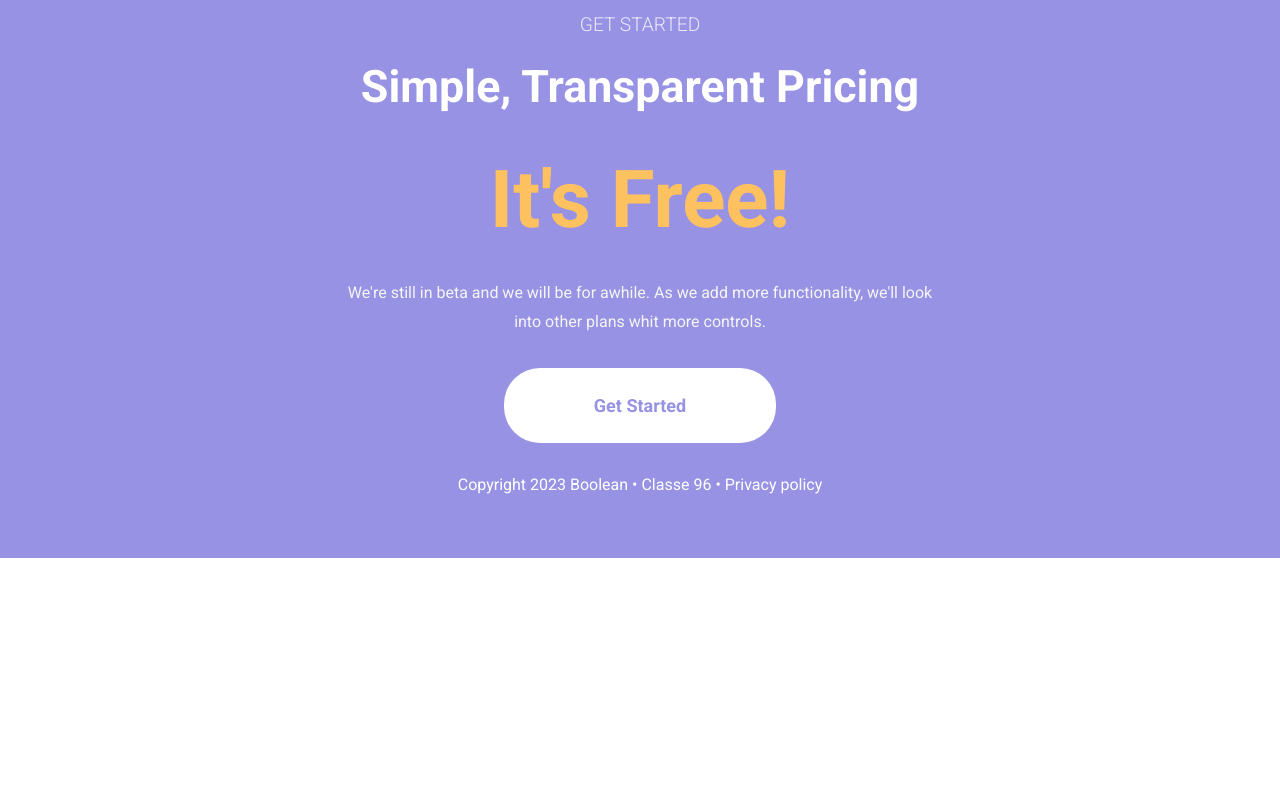
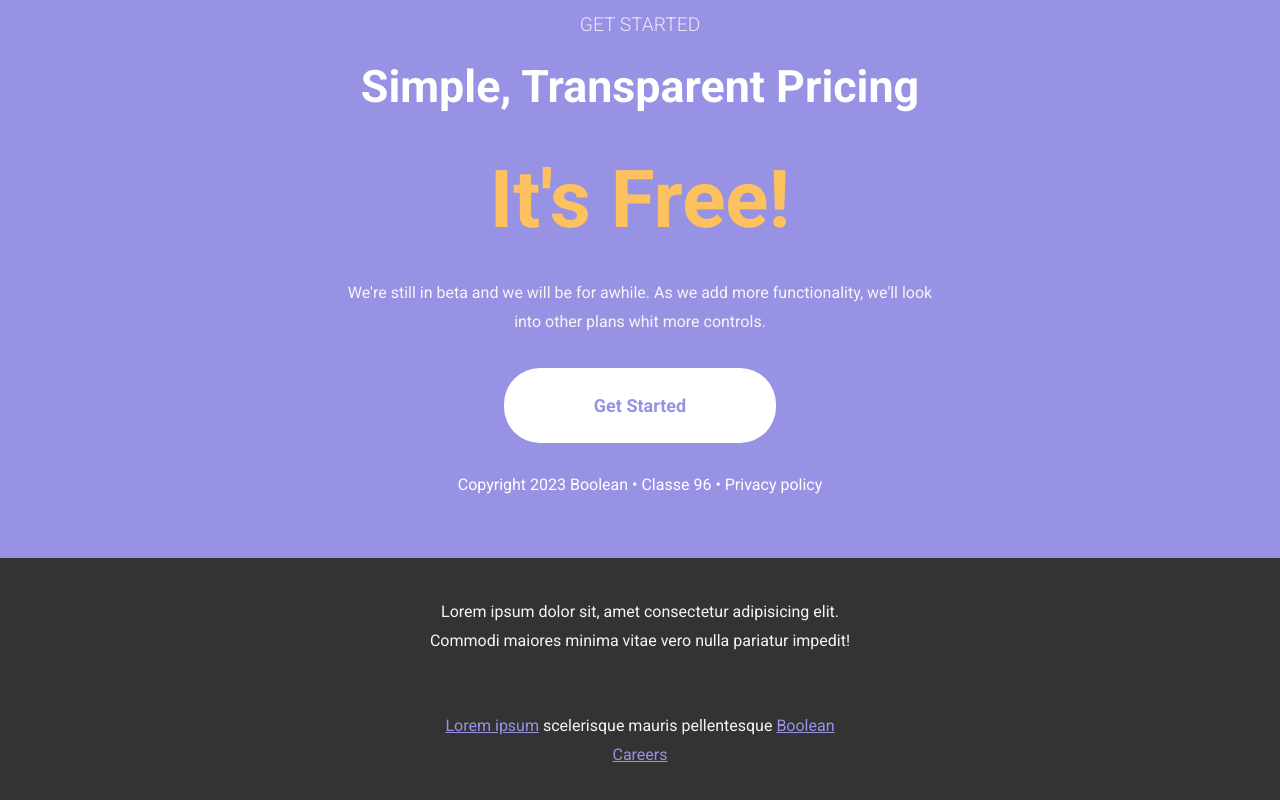
Before and after one commit to GianlucaGiardella/htmlcss-responsive-layout, a plain HTML site: page index.html in a window 1280 px wide. Shown: the part 5142-5942 px from the top of the page. Before the commit the page ends 5700 px from the top, so only its background shows below. Drawn offline with Linux system fonts and the light colour scheme.

Commit message:
Add footer whit media

```diff
--- a/assets/style.css
+++ b/assets/style.css
@@ -662,3 +662,38 @@ nav {
         font-size: 12px;
     }
 }
+
+/* footer */
+
+footer {
+    background-color: var(--jet);
+    padding: 2.5rem 0;
+}
+
+.footer_container {
+    max-width: 480px;
+    margin-inline: auto;
+    padding-inline: 1.5rem;
+    text-align: center;
+    color: whitesmoke;
+}
+
+.footer_container p {
+    line-height: 1.8;
+    margin-bottom: 3.5rem;
+}
+
+.footer_links {
+    line-height: 1.8;
+}
+
+.footer_links span a{
+    color: var(--tropical-indigo);
+    text-decoration: underline;
+}
+
+@media (max-width: 460px) {
+    footer {
+        font-size: 12px;
+    }
+}
--- a/index.html
+++ b/index.html
@@ -229,14 +229,22 @@
                 <h4>GET STARTED</h4>
                 <h3>Simple, Transparent Pricing</h3>
                 <h2>It's Free!</h2>
-                <p>We're still in beta and we will be for awhile. As we add more functionality, we'll look into other plans whit more controls.</p>
+                <p>We're still in beta and we will be for awhile. As we add more functionality, we'll look into other
+                    plans whit more controls.</p>
                 <div class="btn"><a href="#">Get Started</a></div>
-                <div class="copyright"><a href="#">Copyright 2023 Boolean</a> • <a href="#">Classe 96</a> • <a href="#">Privacy policy</a></div>
+                <div class="copyright"><a href="#">Copyright 2023 Boolean</a> • <a href="#">Classe 96</a> • <a
+                        href="#">Privacy policy</a></div>
             </div>
         </div>
     </main>
 
-    <footer></footer>
+    <footer>
+        <div class="footer_container">
+            <p>Lorem ipsum dolor sit, amet consectetur adipisicing elit.
+                Commodi maiores minima vitae vero nulla pariatur impedit!</p>
+            <div class="footer_links"><span><a href="#">Lorem ipsum</a></span> scelerisque mauris pellentesque <span><a href="#">Boolean Careers</a></span></div>
+        </div>
+    </footer>
 </body>
 
 </html>
```
